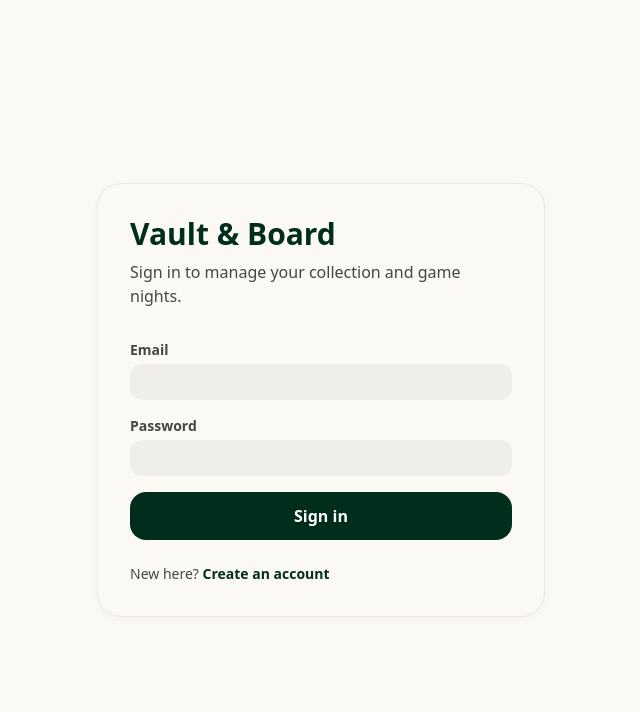
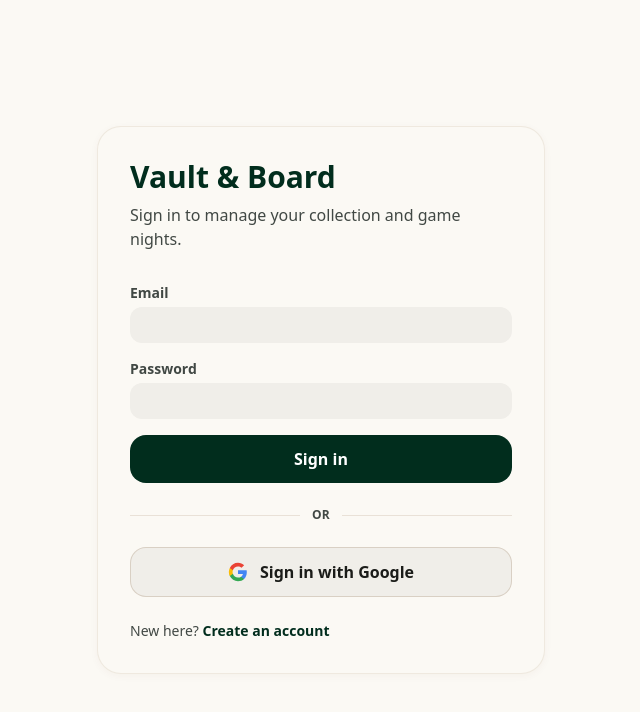
Before and after one commit to DigasMC/boardgames, a Next.js app: page /auth/login in a window 1280 px wide. Shown: the top 712 px of the page, without its empty margins (319-959 px from the left). Built offline with nearby package versions, Linux system fonts and the light colour scheme.

Commit message:
Add Google sign-in functionality to the login page; include Google icon and enhance user experience with loading states and error handling during authentication.

```diff
--- a/src/app/auth/login/page.tsx
+++ b/src/app/auth/login/page.tsx
@@ -4,6 +4,29 @@
 import Link from "next/link";
 import { useRouter, useSearchParams } from "next/navigation";
 import { createClient } from "@/lib/supabase/client";
+
+function GoogleIcon() {
+  return (
+    <svg aria-hidden="true" viewBox="0 0 24 24" className="h-5 w-5">
+      <path
+        fill="#4285F4"
+        d="M22.56 12.25c0-.78-.07-1.53-.2-2.25H12v4.26h5.92c-.26 1.37-1.04 2.53-2.21 3.31v2.77h3.57c2.08-1.92 3.28-4.74 3.28-8.09z"
+      />
+      <path
+        fill="#34A853"
+        d="M12 23c2.97 0 5.46-.98 7.28-2.66l-3.57-2.77c-.98.66-2.23 1.06-3.71 1.06-2.86 0-5.29-1.93-6.16-4.53H2.18v2.84C3.99 20.53 7.7 23 12 23z"
+      />
+      <path
+        fill="#FBBC05"
+        d="M5.84 14.09c-.22-.66-.35-1.36-.35-2.09s.13-1.43.35-2.09V7.07H2.18C1.43 8.55 1 10.22 1 12s.43 3.45 1.18 4.93l2.85-2.22.81-.62z"
+      />
+      <path
+        fill="#EA4335"
+        d="M12 5.38c1.62 0 3.06.56 4.21 1.64l3.15-3.15C17.45 2.09 14.97 1 12 1 7.7 1 3.99 3.47 2.18 7.07l3.66 2.84c.87-2.6 3.3-4.53 6.16-4.53z"
+      />
+    </svg>
+  );
+}
 
 function LoginForm() {
   const router = useRouter();
@@ -30,6 +53,22 @@
     }
     router.push(next);
     router.refresh();
+  }
+
+  async function signInWithGoogle() {
+    setLoading(true);
+    setError(null);
+    const supabase = createClient();
+    const { error: oauthError } = await supabase.auth.signInWithOAuth({
+      provider: "google",
+      options: {
+        redirectTo: `${window.location.origin}/auth/callback?next=${encodeURIComponent(next)}`,
+      },
+    });
+    if (oauthError) {
+      setLoading(false);
+      setError(oauthError.message);
+    }
   }
 
   return (
@@ -75,6 +114,22 @@
           {loading ? "Signing in…" : "Sign in"}
         </button>
       </form>
+      <div className="my-6 flex items-center gap-3">
+        <div className="h-px flex-1 bg-secondary/15" />
+        <span className="text-xs font-semibold uppercase tracking-wide text-on-surface-variant">
+          or
+        </span>
+        <div className="h-px flex-1 bg-secondary/15" />
+      </div>
+      <button
+        type="button"
+        onClick={signInWithGoogle}
+        disabled={loading}
+        className="flex w-full items-center justify-center gap-3 rounded-lg border border-secondary/20 bg-surface-container px-4 py-3 font-bold text-on-surface disabled:opacity-60"
+      >
+        <GoogleIcon />
+        Sign in with Google
+      </button>
       <p className="mt-6 text-sm text-on-surface-variant">
         New here?{" "}
         <Link href="/auth/signup" className="font-semibold text-primary">
```
